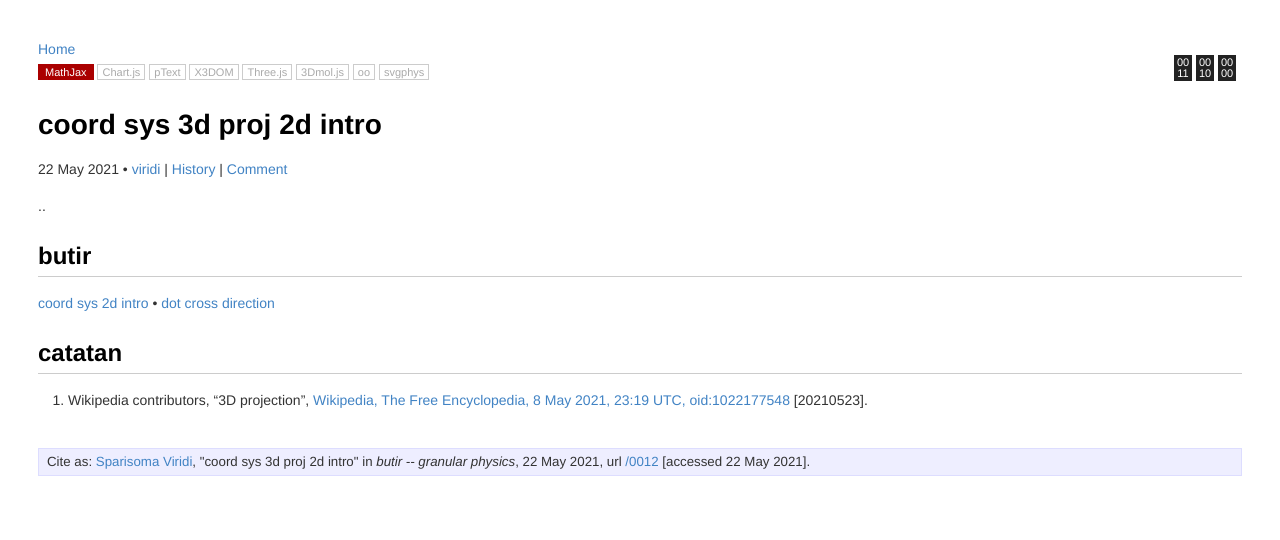
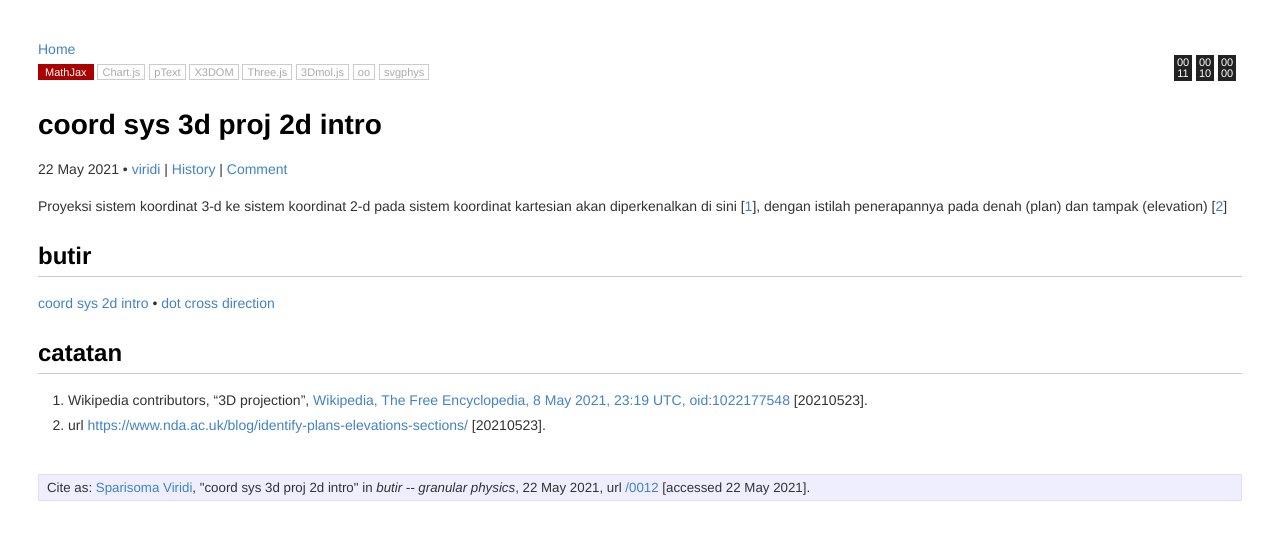
Before and after one commit to dudung/butir, a Jekyll site: the page built from _posts/0/01/2021-05-23-coord-sys-3d-proj-2d-intro.md, in a window 1280 px wide. Shown: the top 540 px of the page. Built offline with Jekyll 4.4.1, drawn with Linux system fonts in a browser that asks for light colours.

Commit message:
add refs and intro

```diff
--- a/_posts/0/01/2021-05-23-coord-sys-3d-proj-2d-intro.md
+++ b/_posts/0/01/2021-05-23-coord-sys-3d-proj-2d-intro.md
@@ -19,7 +19,8 @@ src: https://github.com/dudung/butir/commits/main/_posts/0/01/2021-05-23-coord-s
 twitter_username: 6unpnp
 nodes: ['0000', '0010', '0011']
 ---
-..
+Proyeksi sistem koordinat 3-d ke sistem koordinat 2-d pada sistem koordinat kartesian akan diperkenalkan di sini [[1](r01)], dengan istilah penerapannya pada denah (plan) dan tampak (elevation) [[2](r02)]
+
 
 ## butir
 [coord sys 2d intro](0010) &bull;
@@ -28,3 +29,4 @@ nodes: ['0000', '0010', '0011']
 
 ## catatan
 1. <a name="r01"></a>Wikipedia contributors, "3D projection", [Wikipedia, The Free Encyclopedia, 8 May 2021, 23:19 UTC, oid:1022177548](https://en.wikipedia.org/w/index.php?oldid=1022177548#Overview) [20210523].
+2. <a name="r02"></a>url <https://www.nda.ac.uk/blog/identify-plans-elevations-sections/> [20210523].
```
